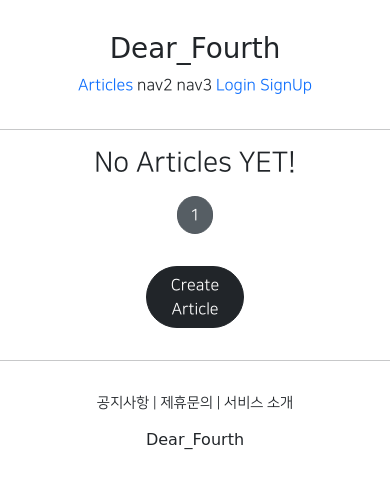
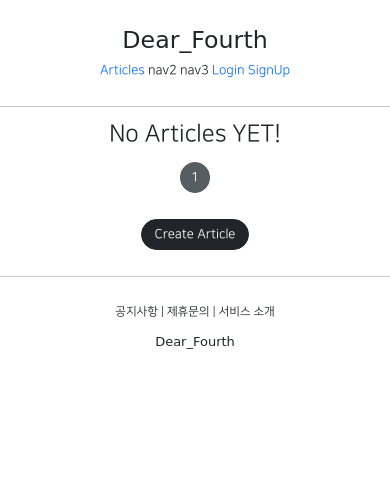
Before and after one commit to dear-sera/dear_fourth, a Django app: page /articles/list/ in a window 390 px wide. Shown: the top 489 px of the page. Run offline with Django 3.2, Linux system fonts and the light colour scheme; data that the repository does not hold is empty; parts of the project's set-up code (start-up, migrations or seed data) failed here and were passed over; some libraries are stand-ins or nearby versions; some web fonts are replaced.

Commit message:
mobile debug

```diff
--- a/articleapp/templates/articleapp/list.html
+++ b/articleapp/templates/articleapp/list.html
@@ -4,10 +4,19 @@
 {% block content %}
 
 <style>
+    <!--기본 부트스트랩에 내장된 패딩과 마진을 0으로 해서 중앙정렬로 사이즈 조정-->
+    .container {
+       padding: 0;
+       margin: 0, auto;
+    }
+
+    <!--모바일에서는 45% 크기, 데스크탑에서는 250픽셀 크기-->
+    .container a {
+       width: 45%;
+       max-width: 250px;
+    }
 
     .container div {
-      width: 250px;
-      background-color: antiquewhite;
       display: flex;
       justify-content: center;
       align-items: center;
@@ -39,7 +48,7 @@
     {% include 'snippets/pagination.html' with page_obj=page_obj %}
 
     <div style="text-align: center">
-        <a href="{% url 'articleapp:create' %}" class="btn btn-dark rounded-pill col-3 mt-3 mb-3">
+        <a href="{% url 'articleapp:create' %}" class="btn btn-dark rounded-pill mt-3 mb-3 px-3">
           Create Article
         </a>
     </div>
--- a/articleapp/views.py
+++ b/articleapp/views.py
@@ -64,4 +64,4 @@ class ArticleListView(ListView):
     model = Article
     context_object_name = 'article_list'
     template_name = 'articleapp/list.html'
-    paginate_by = 5  #페이지 별 25객체를 보여준다
+    paginate_by = 6  #페이지 별 25객체를 보여준다
--- a/dear_fourth/settings.py
+++ b/dear_fourth/settings.py
@@ -38,7 +38,7 @@ SECRET_KEY = env('SECRET_KEY')  #시크릿키를 보호하기 위해 .env파일
 # SECURITY WARNING: don't run with debug turned on in production!
 DEBUG = True
 
-ALLOWED_HOSTS = []
+ALLOWED_HOSTS = ['*']
 
 
 # Application definition
--- a/static/base.css
+++ b/static/base.css
@@ -21,3 +21,11 @@
 a {
 text-decoration: none;
 }
+
+
+/* 500px보다 사이즈가 작아지면 {}안에 내용이 수행된다 */
+@media screen and (max-width:500px) {
+    html {
+        font-size: 13px;
+    }
+}
--- a/static/js/magicgrid.js
+++ b/static/js/magicgrid.js
@@ -277,7 +277,7 @@ MagicGrid.prototype.listen = function listen () {
 let magicGrid = new MagicGrid({
   container: '.container',
   animate: true,
-  gutter: 30,
+  gutter: 12,
   static: true,
   useMin: true
 });
--- a/templates/head.html
+++ b/templates/head.html
@@ -2,6 +2,7 @@
 
 <head>
     <meta charset="UTF-8">
+    <meta name="viewport" content="width=device-width, initial_scale=1, shrink-to-fit=no">
     <title>Dear_Fourth</title>
     <!--  BOOTSTRAP LINK  -->
     <link href="https://cdn.jsdelivr.net/npm/bootstrap@5.0.2/dist/css/bootstrap.min.css" rel="stylesheet"
```
